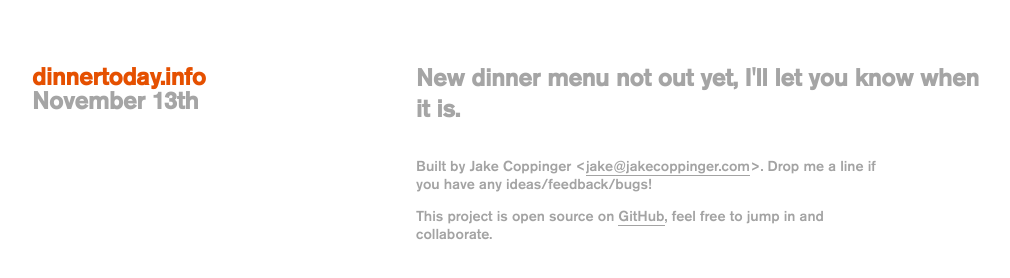
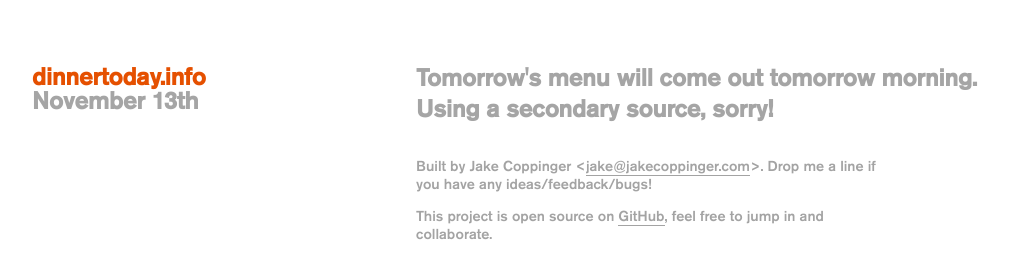
Before and after one commit to jakecoppinger/dinnertoday.info-builds, a plain HTML site: page index.html in a window 1280 px wide. Shown: the whole page, without its empty margins (128-1138 px from the left). Drawn offline with Linux system fonts and the light colour scheme.

Commit message:
Automated build and commit @ Mon 13 Nov 2017 19:40:52 AEDT

```diff
--- a/index.html
+++ b/index.html
@@ -85,7 +85,7 @@
                 </div>
             </div>
             <div id="nomenu" v-if="noMenu">
-                <h2>New dinner menu not out yet, I'll let you know when it is.</h2>
+                <h2>Tomorrow's menu will come out tomorrow morning. Using a secondary source, sorry!</h2>
             </div>
             <br>
             <div id="footer">
```
